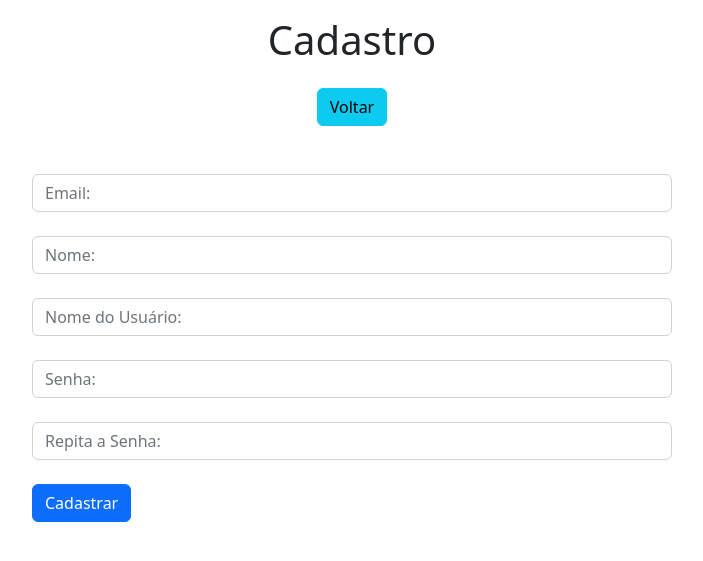
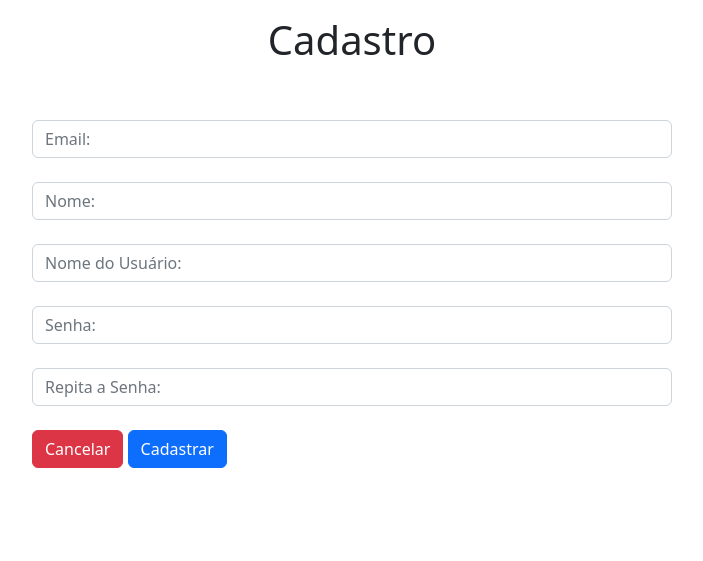
Before and after one commit to phavelarc/MindShaper, a Django app: page /createUser/ in a window 1280 px wide. Shown: the top 561 px of the page, without its empty margins (288-991 px from the left). Run offline with Django 4.2, Linux system fonts and the light colour scheme; some libraries are stand-ins or nearby versions.

Commit message:
Update createUser.html

```diff
--- a/app/templates/createUser.html
+++ b/app/templates/createUser.html
@@ -16,9 +16,6 @@
   <body>
     <div class="col-8 m-auto pt-md-3 pb-2 text-center">
       <h1>Cadastro</h1>
-    </div>
-    <div class="col-8 m-auto pt-2 pb-2 text-center">
-      <a href="/" class="btn btn-info">Voltar</a>
     </div>
     <div id="result" class="col-8 m-auto pt-2 pb-2 text-center"></div>
     <div>
@@ -56,6 +53,7 @@
             id="password-conf"
             placeholder="Repita a Senha:"
           />
+          <a href="/" class="btn btn-danger mt-4">Cancelar</a>
           <input class="btn btn-primary mt-4" type="submit" value="Cadastrar" />
         </div>
       </form>
```
